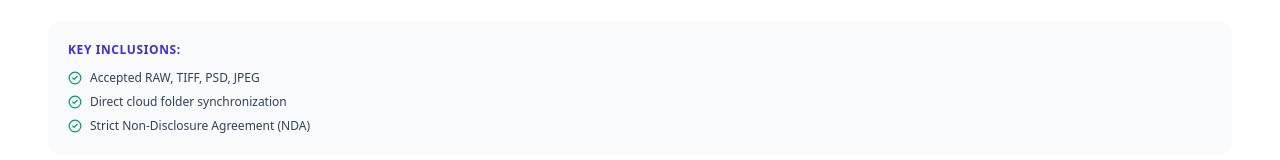
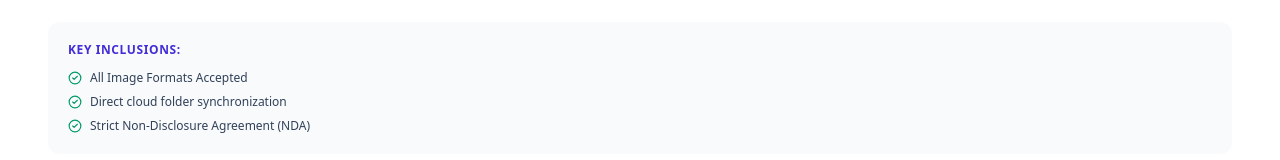
Before and after one commit to mainulislamik/foryourgoal, a Next.js app: page /how-it-works in a window 1280 px wide. Shown: the part 536-696 px from the top of the page. Built offline with nearby package versions, Linux system fonts and the light colour scheme.

Commit message:
feat(how-it-works): support all image formats instead of specific format list

```diff
--- a/src/app/how-it-works/page.tsx
+++ b/src/app/how-it-works/page.tsx
@@ -24,7 +24,7 @@ export default function HowItWorksPage() {
       num: "01",
       title: "Upload & Style Guide Briefing",
       desc: "Send your raw images via our secure portal, FTP, Dropbox, WeTransfer, or Cloudflare R2 bucket. Provide your brand's style guide, target aspect ratios, file format preferences, and background color codes (Hex/CMYK).",
-      details: ["Accepted RAW, TIFF, PSD, JPEG", "Direct cloud folder synchronization", "Strict Non-Disclosure Agreement (NDA)"],
+      details: ["All Image Formats Accepted", "Direct cloud folder synchronization", "Strict Non-Disclosure Agreement (NDA)"],
     },
     {
       num: "02",
```
